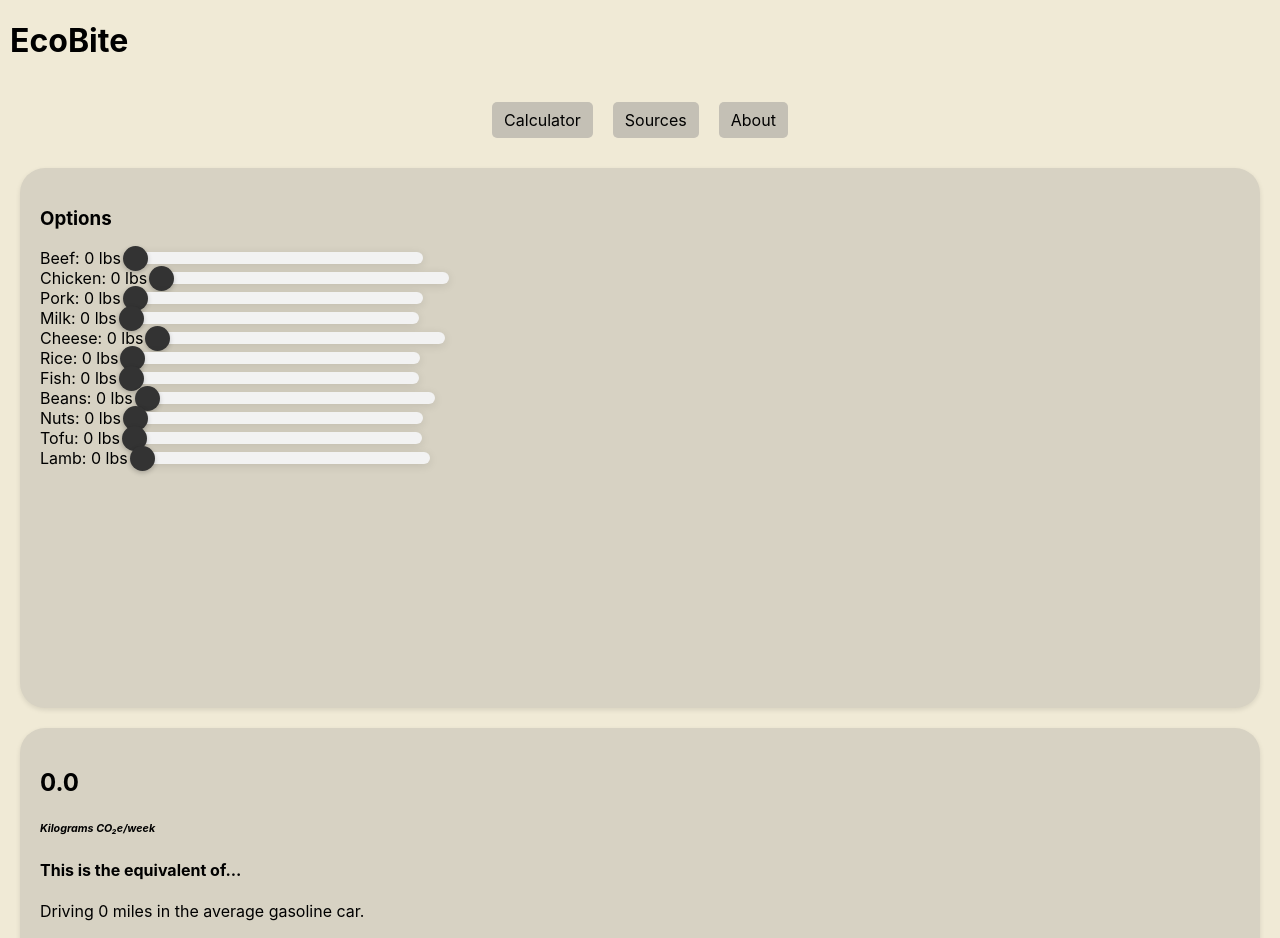
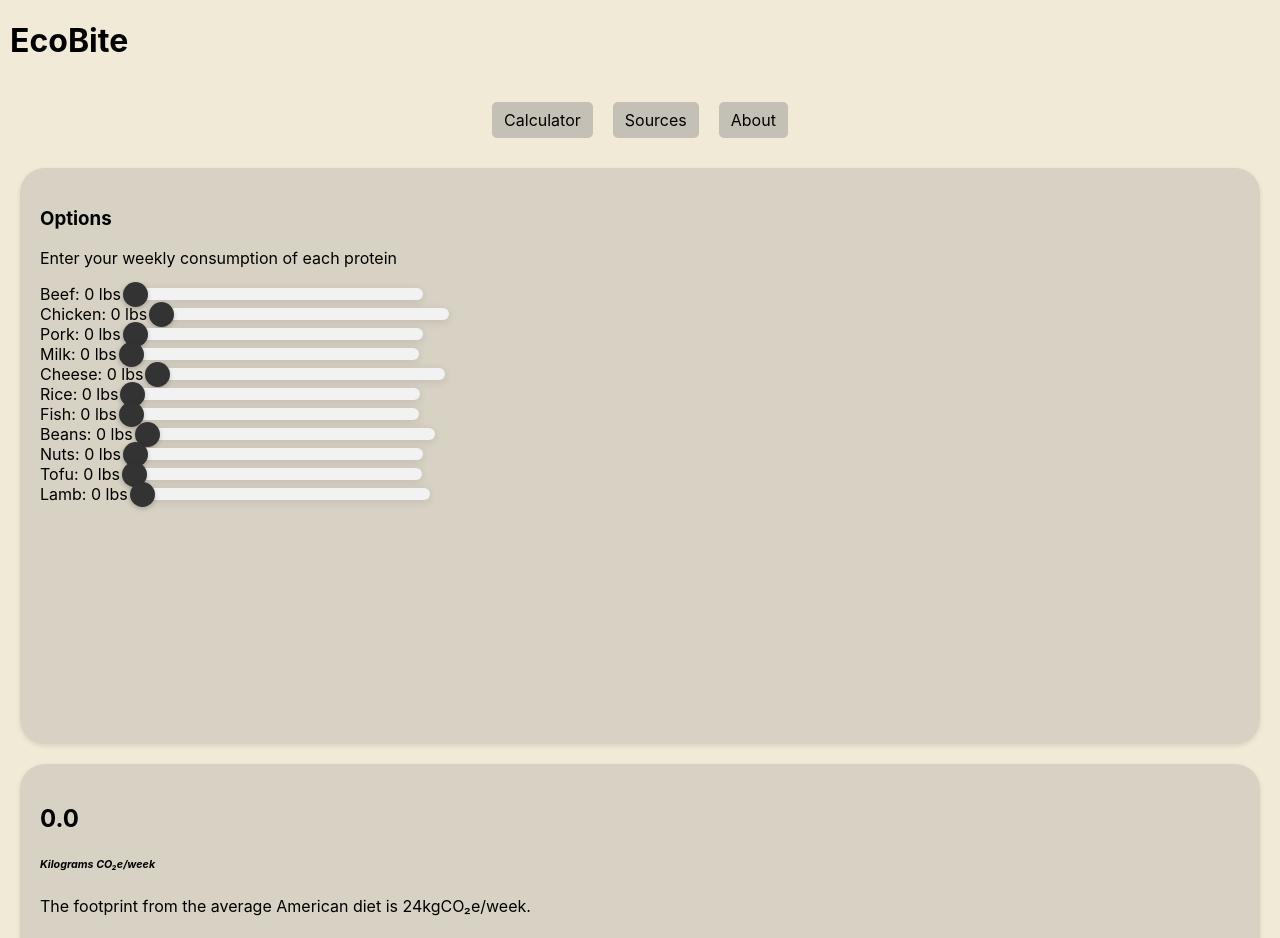
Before and after one commit to jack898/ecobite, a React (Create React App) app: page / in a window 1280 px wide. Shown: the top 938 px of the page. Built offline with nearby package versions, Linux system fonts and the light colour scheme.

Commit message:
Updated Calc and Sources

```diff
--- a/src/components/Calculator.js
+++ b/src/components/Calculator.js
@@ -43,6 +43,7 @@ function Calculator() {
     <div className="parent-container calculator-container">
       <div className="child-box">
         <h3>Options</h3>
+        <p>Enter your weekly consumption of each protein</p>
         {/* Creates quantity sliders for each protein category */}
         {Object.keys(quantities).map((key) => (
           <SliderComponent
@@ -62,6 +63,7 @@ function Calculator() {
         {/* Displays total and detailed breakdowns of emissions */}
         <h2>{totalEmissions}</h2>
         <h6><i>Kilograms CO₂e/week</i></h6>
+        <p>The footprint from the average American diet is 24kgCO₂e/week.</p>
         <h4>This is the equivalent of...</h4>
         <p>Driving {milesEquiv} miles in the average gasoline car.</p>
         <p>Using a desktop computer for {laptopHrsEquiv} hours.</p>
--- a/src/components/Sources.js
+++ b/src/components/Sources.js
@@ -20,6 +20,7 @@ function Sources() {
         amount of warming they cause over a 100-year time scale
         (CO2eq over 100 years per gas = GWP (compared to CO2) * Time (years)).
       </p>
+      <p>The data for the footprint of the average american diet comes from a recent study published in the Journal of Cleaner Production.</p>
       <p>To simplify calculations, we assumed beef comes 100% from beef herds. In reality ~10% comes from dairy herds. This would slightly reduce true emissions for beef, but it would still remain the largest emitter by far.</p>
       <p>For the comparison metrics (miles driven by car and hours using a laptop), we used sources from the U.S. Environmental Protection Agency and the University of Oxford, respectively.
          From these sources, we found that the average passenger vehicle emits about 400g of CO2 per mile, and using a desktop computer for 8 hours results in emissions equivalent to 70g of CO2.
@@ -28,7 +29,8 @@ function Sources() {
       <p>J. Poore, T. Nemecek ,Reducing food’s environmental impacts through producers and consumers. <i>Science</i> <b>360</b>, 987-992 (2018). DOI: <a href="https://doi.org/10.1126/science.aaq0216">10.1126/science.aaq0216</a></p>
       <p>Moreira, Ligia C et al. "Beef production from cull dairy cows: a review from culling to consumption." <i>Journal of animal science</i> vol. 99,7 (2021): skab192. DOI:<a href="https://pmc.ncbi.nlm.nih.gov/articles/PMC8281100/">10.1093/jas/skab192</a></p>
       <p>"Greenhouse Gas Emissions from a Typical Passenger Vehicle." <i>US EPA</i>, Environmental Protection Agency, June 2023, <a href="https://www.epa.gov/greenvehicles/greenhouse-gas-emissions-typical-passenger-vehicle">www.epa.gov/greenvehicles/greenhouse-gas-emissions-typical-passenger-vehicle.</a></p>
-      <p>"Environmental Impact of IT: Desktops, Laptops and Screens." <i>IT Services</i>, University of Oxford, 13 Apr. 2022, <a href="https://www.it.ox.ac.uk/article/environment-and-it">www.it.ox.ac.uk/article/environment-and-it.</a> </p>
+      <p>"Environmental Impact of IT: Desktops, Laptops and Screens." <i>IT Services</i>, University of Oxford, 13 Apr. 2022, <a href="https://www.it.ox.ac.uk/article/environment-and-it">www.it.ox.ac.uk/article/environment-and-it.</a></p>
+      <p>Bassi, Clare, et al. "Declining Greenhouse Gas Emissions in the US Diet (2003–2018): Drivers and Demographic Trends." <i>Journal of Cleaner Production</i>, University of Wisconsin-Madison, 23 Mar. 2022, <a href="www.sciencedirect.com/science/article/pii/S0959652622010861">www.sciencedirect.com/science/article/pii/S0959652622010861.</a></p>
     </div>
 
   );
```
